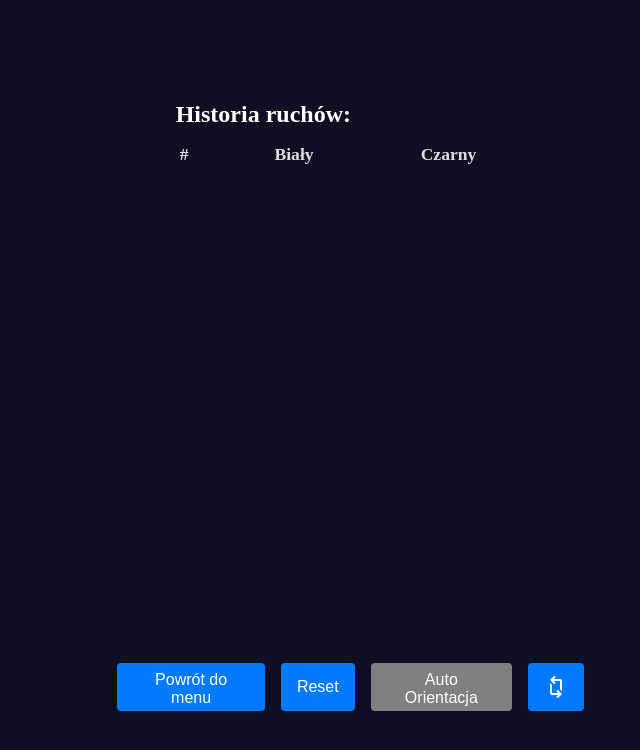
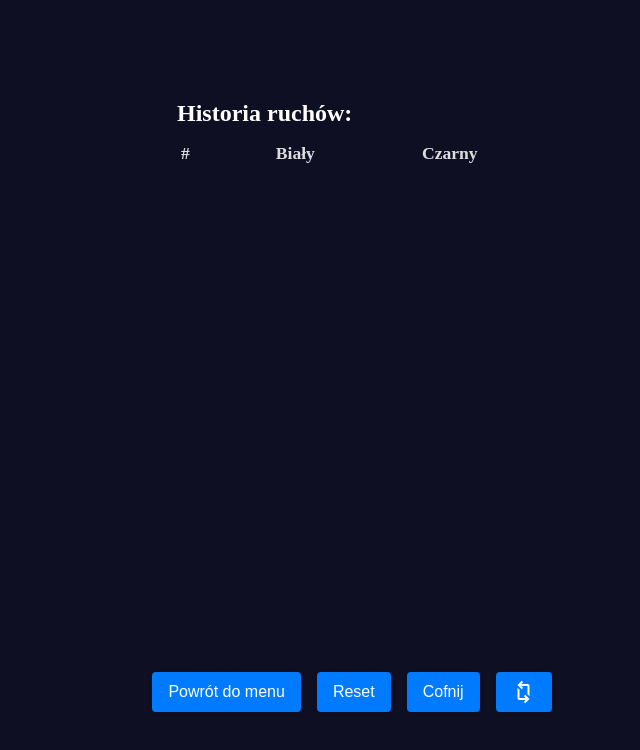
Before and after one commit to t-rogalski/chess, a React (Vite) app: page /analyze in a window 1280 px wide. Shown: the top 750 px of the page, without its empty margins (640-1280 px from the left). Built offline with nearby package versions, Linux system fonts and the light colour scheme.

Commit message:
Rozbicie komponentu RightPanel na mniejsze komponenty
Dodanie cofania dla gry z komputerem

```diff
--- a/src/App.css
+++ b/src/App.css
@@ -180,6 +180,10 @@ nav {
   justify-content: center;
 }
 
+.backToMenuBtn {
+  min-width: 95px;
+}
+
 @media (max-width: 600px) {
   .mode-selection {
     flex-direction: column;
@@ -187,3 +191,10 @@ nav {
     align-items: center;
   }
 }
+
+@media (max-width: 900px) {
+  .container {
+    flex-direction: column;
+    align-items: center;
+  }
+}
--- a/src/components/ChessGame.jsx
+++ b/src/components/ChessGame.jsx
@@ -185,6 +185,7 @@ export default function ChessGame() {
         <RightPanel
           history={history}
           currentMoveIndex={currentMoveIndex}
+          game={game}
           setGame={setGame}
           setFen={setFen}
           setHistory={setHistory}
--- /dev/null
+++ b/src/components/GameControls.jsx
@@ -0,0 +1,51 @@
+import VsLocalButtons from './VsLocalButtons';
+import VsComputerButtons from './VsComputerButtons';
+
+export default function GameControls({
+  navigate,
+  game,
+  setGame,
+  setFen,
+  setHistory,
+  setOrientation,
+  setIsGameOver,
+  setKingSquare,
+  setFenList,
+  setCurrentMoveIndex,
+  mode,
+  autoOrientation,
+  setAutoOrientation,
+  onButtonClick,
+  backgroundColor,
+}) {
+  return mode === 'local' ? (
+    <VsLocalButtons
+      navigate={navigate}
+      setGame={setGame}
+      setFen={setFen}
+      setHistory={setHistory}
+      setOrientation={setOrientation}
+      setIsGameOver={setIsGameOver}
+      setKingSquare={setKingSquare}
+      setFenList={setFenList}
+      setCurrentMoveIndex={setCurrentMoveIndex}
+      autoOrientation={autoOrientation}
+      setAutoOrientation={setAutoOrientation}
+      onButtonClick={onButtonClick}
+      backgroundColor={backgroundColor}
+    />
+  ) : (
+    <VsComputerButtons
+      navigate={navigate}
+      game={game}
+      setGame={setGame}
+      setFen={setFen}
+      setHistory={setHistory}
+      setOrientation={setOrientation}
+      setIsGameOver={setIsGameOver}
+      setKingSquare={setKingSquare}
+      setFenList={setFenList}
+      setCurrentMoveIndex={setCurrentMoveIndex}
+    />
+  );
+}
--- a/src/components/RightPanel.jsx
+++ b/src/components/RightPanel.jsx
@@ -1,9 +1,10 @@
-import { Chess } from 'chess.js';
 import MoveHistory from './MoveHistory';
+import GameControls from './GameControls';
 
 export default function RightPanel({
   history,
   currentMoveIndex,
+  game,
   setGame,
   setFen,
   setHistory,
@@ -22,7 +23,28 @@ export default function RightPanel({
   return (
     <div className="right-panel">
       <MoveHistory history={history} currentMoveIndex={currentMoveIndex} />
-      <div className="controls">
+      <GameControls
+        navigate={navigate}
+        game={game}
+        setGame={setGame}
+        setFen={setFen}
+        setHistory={setHistory}
+        setOrientation={setOrientation}
+        setIsGameOver={setIsGameOver}
+        setKingSquare={setKingSquare}
+        setFenList={setFenList}
+        setCurrentMoveIndex={setCurrentMoveIndex}
+        mode={mode}
+        autoOrientation={autoOrientation}
+        setAutoOrientation={setAutoOrientation}
+        onButtonClick={onButtonClick}
+        backgroundColor={backgroundColor}
+      />
+    </div>
+  );
+}
+
+/* <div className="controls">
         <button className="controlBtn" onClick={() => navigate('/')}>
           Powrót do menu
         </button>
@@ -62,7 +84,4 @@ export default function RightPanel({
         >
           <span className="material-symbols-outlined">screen_rotation_up</span>
         </button>
-      </div>
-    </div>
-  );
-}
+      </div> */
--- /dev/null
+++ b/src/components/VsComputerButtons.jsx
@@ -0,0 +1,66 @@
+import { Chess } from 'chess.js';
+
+export default function VsComputerButtons({
+  navigate,
+  game,
+  setGame,
+  setFen,
+  setHistory,
+  setOrientation,
+  setIsGameOver,
+  setKingSquare,
+  setFenList,
+  setCurrentMoveIndex,
+}) {
+  return (
+    <div className="controls">
+      <button
+        className="controlBtn backToMenuBtn"
+        onClick={() => navigate('/')}
+      >
+        Powrót do menu
+      </button>
+      <button
+        className="controlBtn"
+        onClick={() => {
+          setGame(new Chess());
+          setFen('start');
+          setHistory([]);
+          setOrientation('white');
+          setIsGameOver(false);
+          setKingSquare(null);
+          setFenList(['start']);
+          setCurrentMoveIndex(0);
+        }}
+      >
+        Reset
+      </button>
+      <button
+        className="controlBtn"
+        onClick={() => {
+          game.undo();
+          game.undo();
+          setHistory(game.history({ verbose: true }));
+          setCurrentMoveIndex(game.history().length);
+          setFenList((prev) => {
+            const newFenList = [...prev];
+            newFenList.pop();
+            newFenList.pop();
+            return newFenList;
+          });
+          setFen(game.fen());
+        }}
+      >
+        Cofnij
+      </button>
+      <button
+        className="rotateBtn"
+        onClick={() =>
+          setOrientation((prev) => (prev === 'white' ? 'black' : 'white'))
+        }
+      >
+        <span className="material-symbols-outlined">screen_rotation_up</span>
+      </button>
+    </div>
+  );
+}
--- /dev/null
+++ b/src/components/VsLocalButtons.jsx
@@ -0,0 +1,63 @@
+import { Chess } from 'chess.js';
+
+export default function VsLocalButtons({
+  navigate,
+  setGame,
+  setFen,
+  setHistory,
+  setOrientation,
+  setIsGameOver,
+  setKingSquare,
+  setFenList,
+  setCurrentMoveIndex,
+  autoOrientation,
+  setAutoOrientation,
+  onButtonClick,
+  backgroundColor,
+}) {
+  return (
+    <div className="controls">
+      <button
+        className="controlBtn backToMenuBtn"
+        onClick={() => navigate('/')}
+      >
+        Powrót do menu
+      </button>
+      <button
+        className="controlBtn"
+        onClick={() => {
+          setGame(new Chess());
+          setFen('start');
+          setHistory([]);
+          setOrientation('white');
+          setIsGameOver(false);
+          setKingSquare(null);
+          setFenList(['start']);
+          setCurrentMoveIndex(0);
+        }}
+      >
+        Reset
+      </button>
+      <button
+        className="controlBtn"
+        style={{
+          backgroundColor: backgroundColor,
+        }}
+        onClick={() => {
+          setAutoOrientation(!autoOrientation);
+          onButtonClick(!autoOrientation ? '#007bff' : '#0056b3');
+        }}
+      >
+        Auto Orientacja
+      </button>
+      <button
+        className="rotateBtn"
+        onClick={() =>
+          setOrientation((prev) => (prev === 'white' ? 'black' : 'white'))
+        }
+      >
+        <span className="material-symbols-outlined">screen_rotation_up</span>
+      </button>
+    </div>
+  );
+}
```
